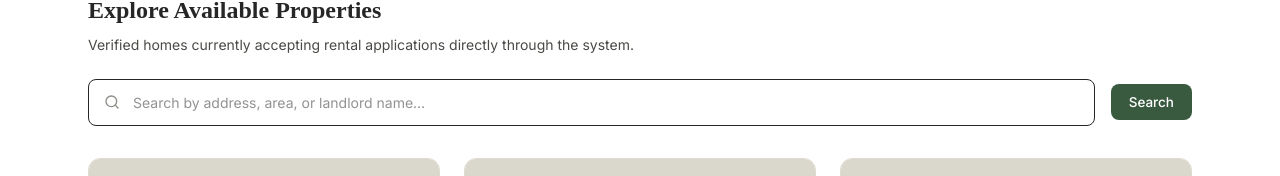
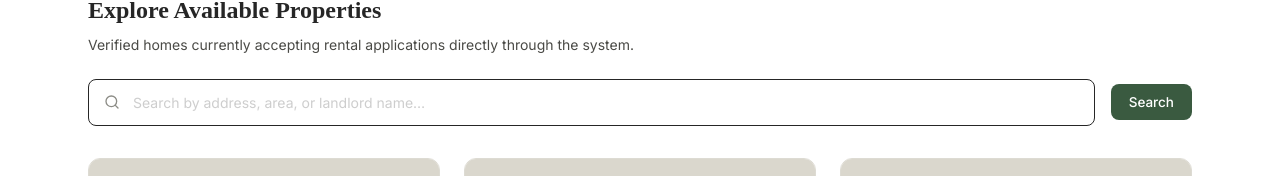
Before and after one commit to geeknessa/lodale-pms, a React (Vite) app in the folder lodale-web/: page /explore in a window 1280 px wide. Shown: the part 685-861 px from the top of the page. Built offline with nearby package versions, Linux system fonts and the light colour scheme; a web font is replaced by a local one.

Commit message:
style: make input placeholders faint by default and fade out on focus

```diff
--- a/lodale-web/src/index.css
+++ b/lodale-web/src/index.css
@@ -139,14 +139,39 @@ body.dark .border-ink-200 {
   border-color: var(--color-moss-600) !important;
 }
 
-body.dark input {
+body.dark input,
+body.dark textarea,
+body.dark select {
   background: var(--color-moss-700) !important;
   color: var(--color-white) !important;
   border-color: var(--color-moss-600) !important;
 }
 
-body.dark input::placeholder {
+/* Global placeholder styling: faint by default, disappears on focus & typing */
+input::placeholder,
+textarea::placeholder,
+select::placeholder {
+  opacity: 0.45 !important;
+  transition: opacity 0.2s ease-in-out !important;
+}
+
+input:focus::placeholder,
+textarea:focus::placeholder,
+select:focus::placeholder {
+  opacity: 0 !important;
+}
+
+body.dark input::placeholder,
+body.dark textarea::placeholder,
+body.dark select::placeholder {
   color: var(--color-cream-100) !important;
+  opacity: 0.35 !important;
+}
+
+body.dark input:focus::placeholder,
+body.dark textarea:focus::placeholder,
+body.dark select:focus::placeholder {
+  opacity: 0 !important;
 }
 
 body.dark footer {
```
